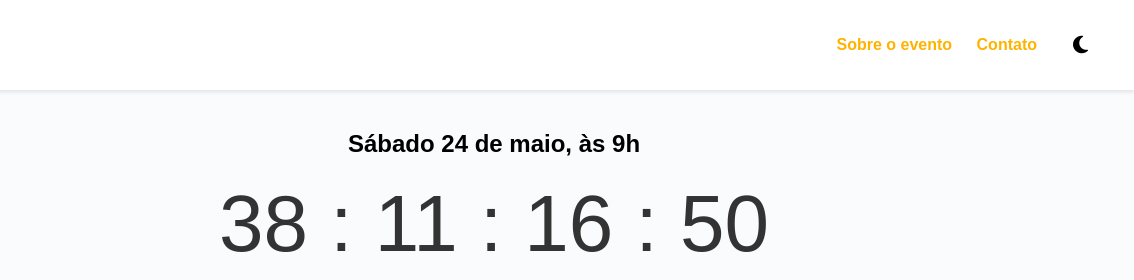
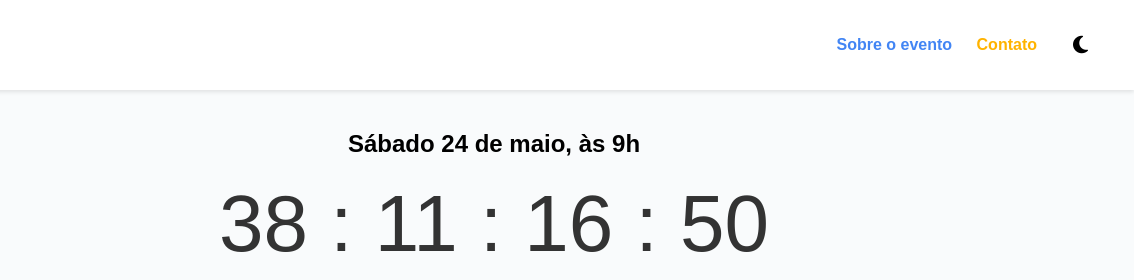
Before and after one commit to isaquebersalim/siteGDG-Divulgacao, a plain HTML site: page index.html in a window 1280 px wide. In both pictures the pointer is over the link "Sobre o evento". Shown: the top 280 px of the page, 146-1280 px from the left. Drawn offline with Linux system fonts and the light colour scheme.

Commit message:
Adicionado na tag <a> da nav, no header a cor aazul, quando o cursor passar sobre o que eatá escrito.

```diff
--- a/css/style.css
+++ b/css/style.css
@@ -54,6 +54,10 @@ nav a {
     text-decoration: none;
     color: var(--link-color);
     font-weight: bold;
+}
+
+nav a:hover{
+    color:rgb(66, 133, 244);
 }
 
 /* Contagem regressiva */
```
